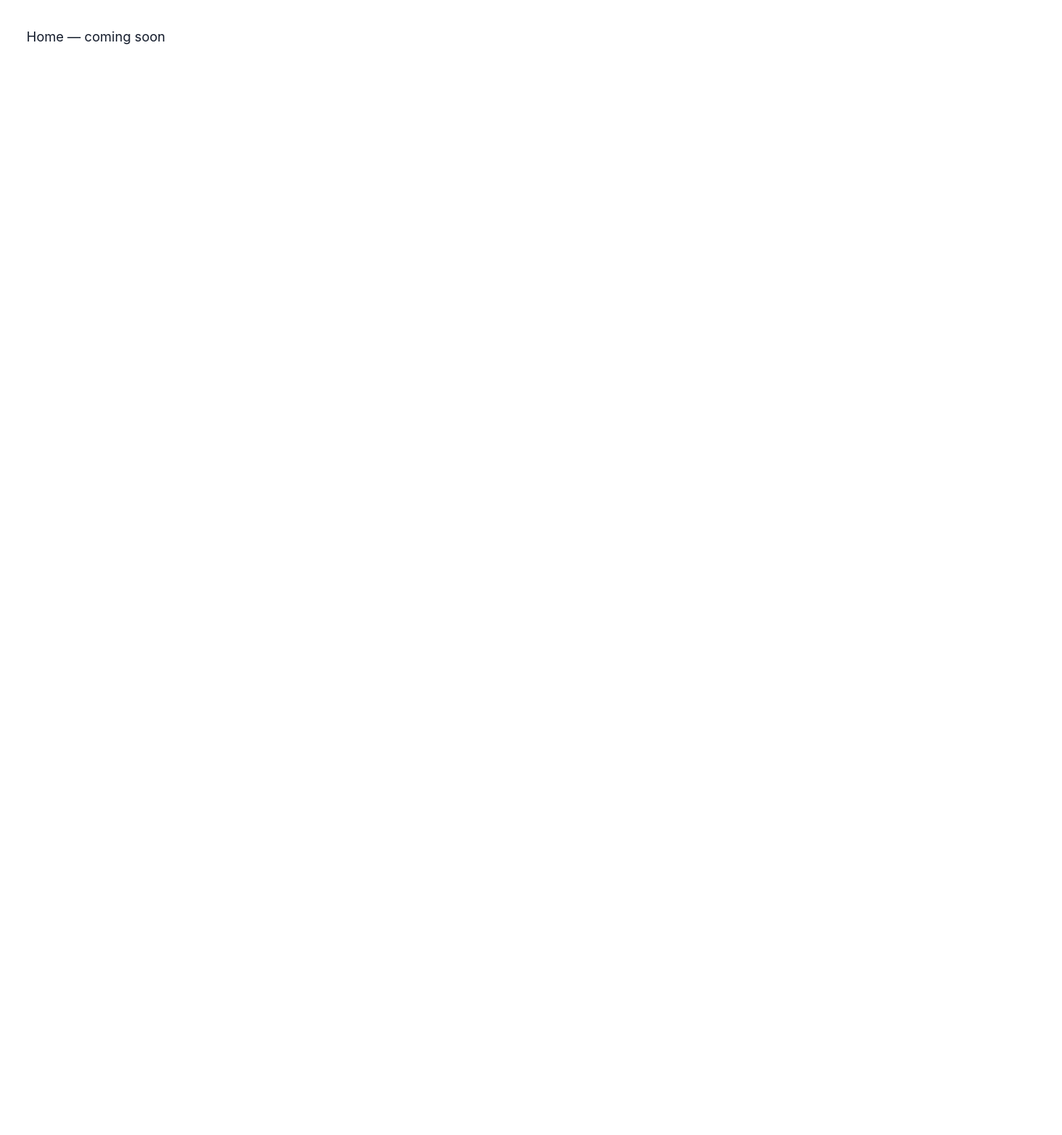
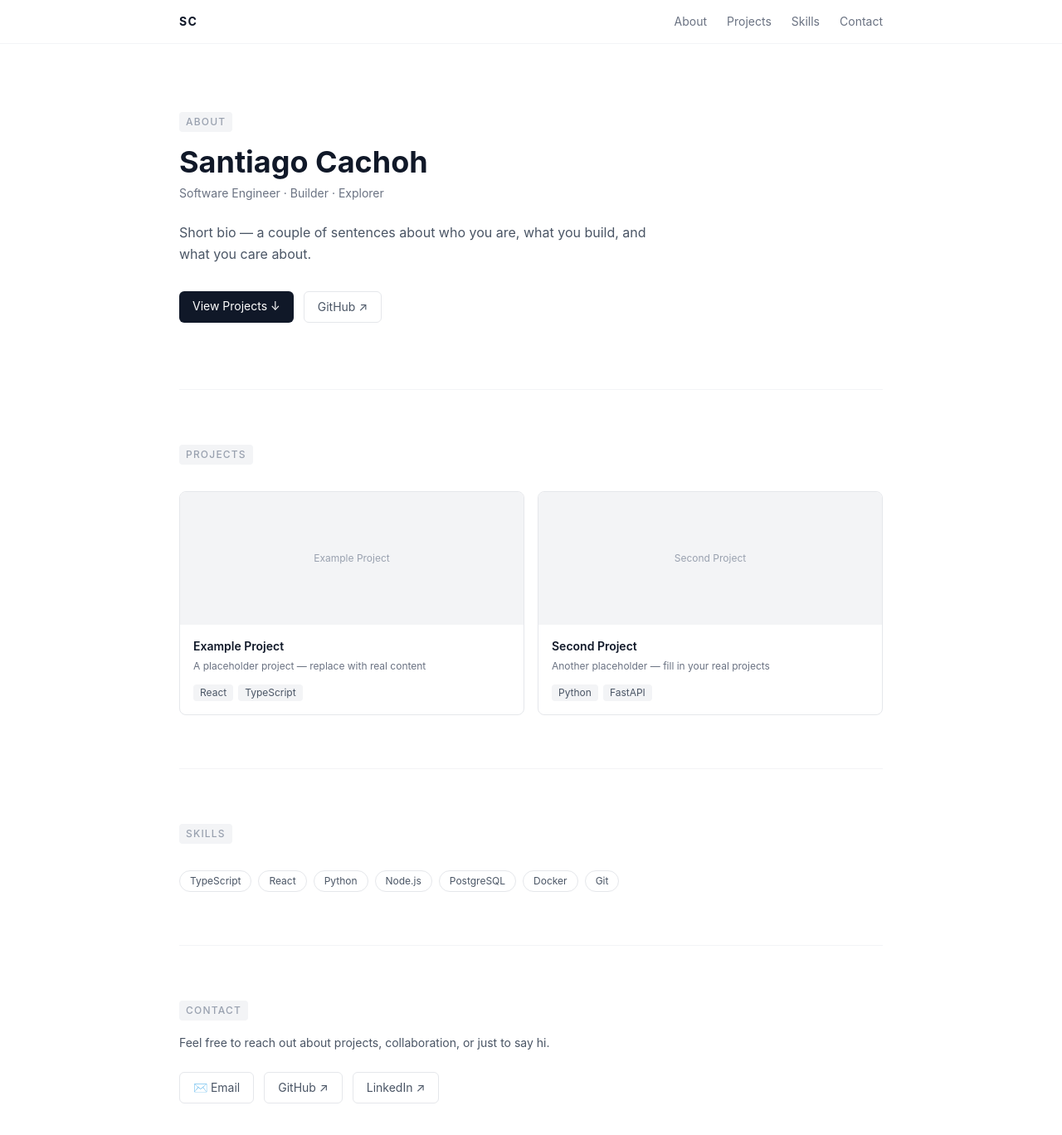
Before and after one commit to santiagocachoo/sc_portfolio, a React (Vite) app: page / in a window 1280 px wide. Shown: the top 1368 px of the page at 83% size. Before the commit the page ends 800 px from the top, so only its background shows below. Built offline with nearby package versions, Linux system fonts and the light colour scheme.

Commit message:
feat: build home page with all sections

```diff
--- a/src/pages/Home.tsx
+++ b/src/pages/Home.tsx
@@ -1,7 +1,97 @@
+import Nav from '../components/Nav'
+import SectionLabel from '../components/SectionLabel'
+import SkillPill from '../components/SkillPill'
+import ProjectCard from '../components/ProjectCard'
+import { projects } from '../data/projects'
+import { skills } from '../data/skills'
+
 export default function Home() {
   return (
-    <div className="min-h-screen bg-white dark:bg-gray-950">
-      <p className="p-8 text-gray-900 dark:text-gray-100">Home — coming soon</p>
+    <div className="min-h-screen bg-white dark:bg-gray-950 text-gray-900 dark:text-gray-100">
+      <Nav />
+      <main className="max-w-4xl mx-auto px-6">
+
+        {/* About */}
+        <section id="about" className="py-20 border-b border-gray-100 dark:border-gray-800">
+          <SectionLabel>About</SectionLabel>
+          <h1 className="text-4xl font-bold mt-4 mb-2">Santiago Cachoh</h1>
+          <p className="text-gray-500 dark:text-gray-400 mb-6 text-sm">
+            Software Engineer · Builder · Explorer
+          </p>
+          <p className="text-gray-600 dark:text-gray-300 leading-relaxed max-w-xl mb-8">
+            Short bio — a couple of sentences about who you are, what you build, and what you care about.
+          </p>
+          <div className="flex flex-wrap gap-3">
+            <a
+              href="#projects"
+              className="bg-gray-900 dark:bg-gray-100 text-white dark:text-gray-900 text-sm px-4 py-2 rounded-md hover:opacity-90 transition-opacity"
+            >
+              View Projects ↓
+            </a>
+            <a
+              href="https://github.com/santiagocachoh"
+              target="_blank"
+              rel="noopener noreferrer"
+              className="border border-gray-200 dark:border-gray-700 text-gray-600 dark:text-gray-400 text-sm px-4 py-2 rounded-md hover:border-gray-400 dark:hover:border-gray-500 transition-colors"
+            >
+              GitHub ↗
+            </a>
+          </div>
+        </section>
+
+        {/* Projects */}
+        <section id="projects" className="py-16 border-b border-gray-100 dark:border-gray-800">
+          <SectionLabel>Projects</SectionLabel>
+          <div className="grid grid-cols-1 sm:grid-cols-2 gap-4 mt-8">
+            {projects.map(project => (
+              <ProjectCard key={project.slug} project={project} />
+            ))}
+          </div>
+        </section>
+
+        {/* Skills */}
+        <section id="skills" className="py-16 border-b border-gray-100 dark:border-gray-800">
+          <SectionLabel>Skills</SectionLabel>
+          <div className="flex flex-wrap gap-2 mt-8">
+            {skills.map(skill => (
+              <SkillPill key={skill} skill={skill} />
+            ))}
+          </div>
+        </section>
+
+        {/* Contact */}
+        <section id="contact" className="py-16">
+          <SectionLabel>Contact</SectionLabel>
+          <p className="text-gray-600 dark:text-gray-300 leading-relaxed max-w-md mt-4 mb-6 text-sm">
+            Feel free to reach out about projects, collaboration, or just to say hi.
+          </p>
+          <div className="flex flex-wrap gap-3">
+            <a
+              href="mailto:santiagocachoh@gmail.com"
+              className="border border-gray-200 dark:border-gray-700 text-gray-600 dark:text-gray-400 text-sm px-4 py-2 rounded-md hover:border-gray-400 dark:hover:border-gray-500 transition-colors"
+            >
+              ✉ Email
+            </a>
+            <a
+              href="https://github.com/santiagocachoh"
+              target="_blank"
+              rel="noopener noreferrer"
+              className="border border-gray-200 dark:border-gray-700 text-gray-600 dark:text-gray-400 text-sm px-4 py-2 rounded-md hover:border-gray-400 dark:hover:border-gray-500 transition-colors"
+            >
+              GitHub ↗
+            </a>
+            <a
+              href="https://linkedin.com/in/santiagocachoh"
+              target="_blank"
+              rel="noopener noreferrer"
+              className="border border-gray-200 dark:border-gray-700 text-gray-600 dark:text-gray-400 text-sm px-4 py-2 rounded-md hover:border-gray-400 dark:hover:border-gray-500 transition-colors"
+            >
+              LinkedIn ↗
+            </a>
+          </div>
+        </section>
+
+      </main>
     </div>
   )
 }
```
